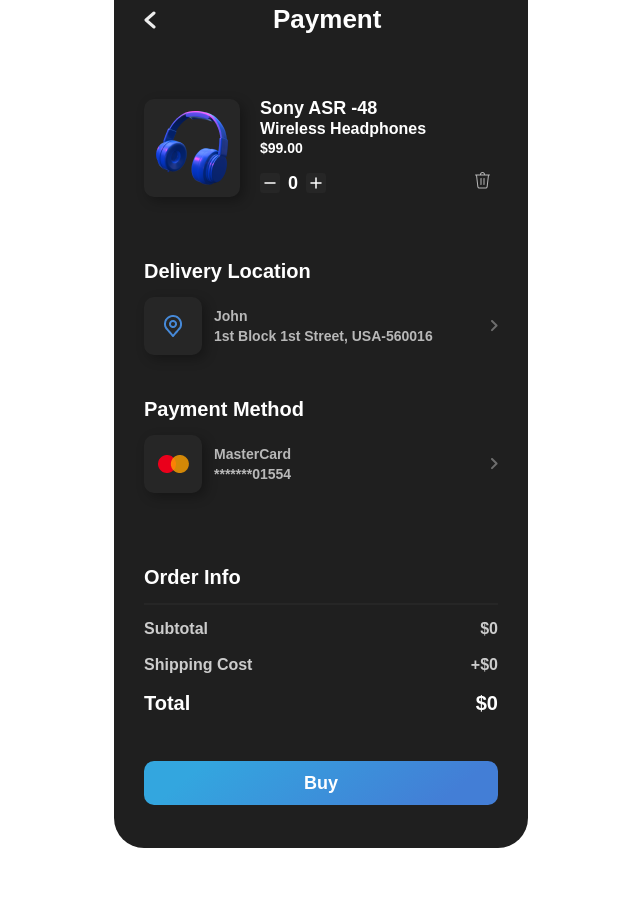
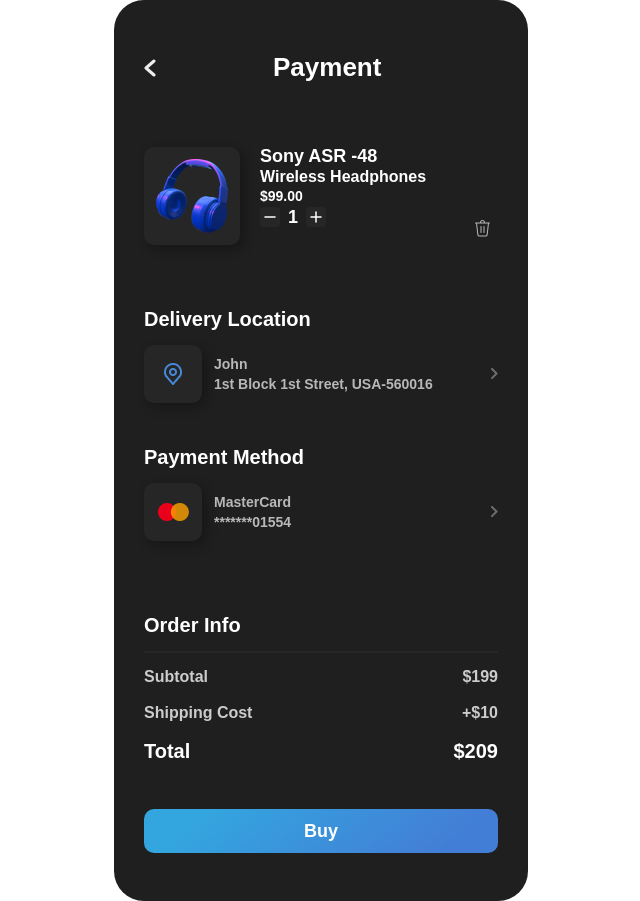
Before and after one commit to rexknight007/rexknight007.github.io, a React (Create React App) app: page / in a window 1280 px wide. Shown: the whole page, without its empty margins (319-959 px from the left). Before the commit the page ends 848 px from the top, so only its background shows below. Built offline with nearby package versions, Linux system fonts and the light colour scheme.

Commit message:
fix: some changes

```diff
--- a/src/App.js
+++ b/src/App.js
@@ -8,10 +8,10 @@
 
 
 function App() {
-  const[count,setCount]=useState(0);
+  const[count,setCount]=useState(1);
   return (
-    <div class='w-screen h-screen flex items-center justify-center '>
-    <div class='w-[414px] h-[896px] bg-[#1F1F1F] rounded-[30px] flex flex-col py-12 px-[30px]'>
+    <div class='w-screen min-h-screen flex items-center justify-center'>
+    <div class='w-[414px] min-h-[896px] bg-[#1F1F1F] rounded-[30px] flex flex-col py-12 px-[30px]'>
       <Header/>
       <ProductCard count={count} setCount={setCount}/>
       <div className='flex flex-col gap-10'>
--- a/src/components/OrderCard.js
+++ b/src/components/OrderCard.js
@@ -11,11 +11,11 @@
         </div>
         <div className='w-full flex items-center justify-between'>
             <span className='text-[#CCCCCC] font-semibold text-base'>Shipping Cost</span>
-            <span className='text-[#CCCCCC] font-semibold text-base'>{`+$${count==0?0:10.00}`}</span>
+            <span className='text-[#CCCCCC] font-semibold text-base'>{`+$${10.00}`}</span>
         </div>
         <div className='w-full flex items-end justify-between'>
             <span className='text-white font-semibold text-xl'>Total</span>
-            <span className='text-white font-semibold text-xl'>{`$${count==0?0:(count*199.00)+10.00}`}</span>
+            <span className='text-white font-semibold text-xl'>{`$${(count*199.00)+10.00}`}</span>
         </div>
 
     </div>
--- a/src/components/ProductCard.js
+++ b/src/components/ProductCard.js
@@ -22,10 +22,10 @@
     <div className='flex items-center gap-2'>
         <span className='bg-[#262626] rounded-[3px] group hover:bg-white w-5 h-5 flex items-center justify-center cursor-pointer transition-all duration-300 ease-linear'
         onClick={()=>{
-            count>0 ? setCount(count-1):setCount(0)}}>
+            count>1 && setCount(count-1)}}>
             <MinusIcon className='text-white group-hover:text-[#262626]'/>
             </span>
-            <span className='text-white font-semibold text-lg'>{count<0 ? 0 : count}</span>
+            <span className='text-white font-semibold text-lg'>{ count}</span>
             <span className='bg-[#262626] rounded-[3px] group hover:bg-white w-5 h-5 flex items-center justify-center cursor-pointer transition-all duration-300 ease-linear'
             onClick={()=>setCount(count+1)}>
             <PlusIcon className='text-white group-hover:text-[#262626]'/>
```
